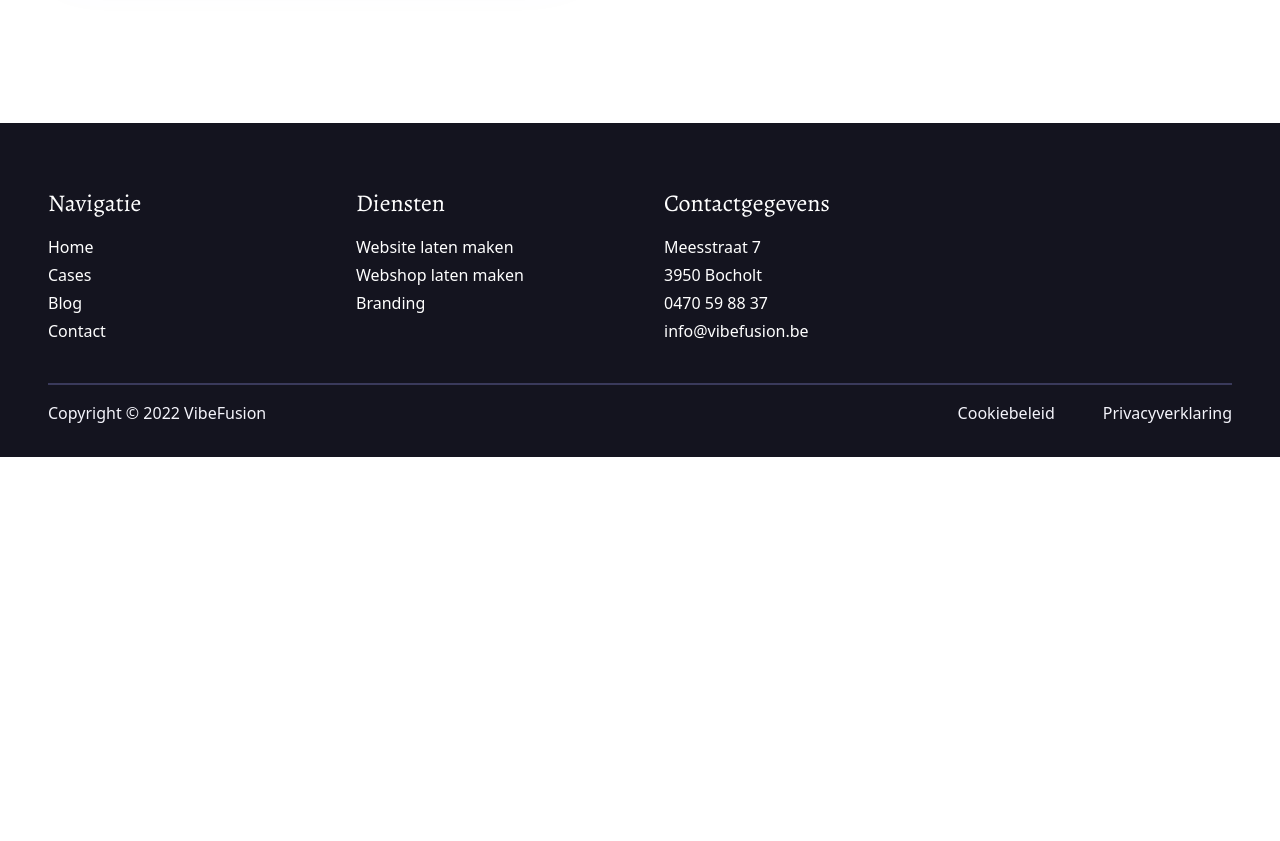
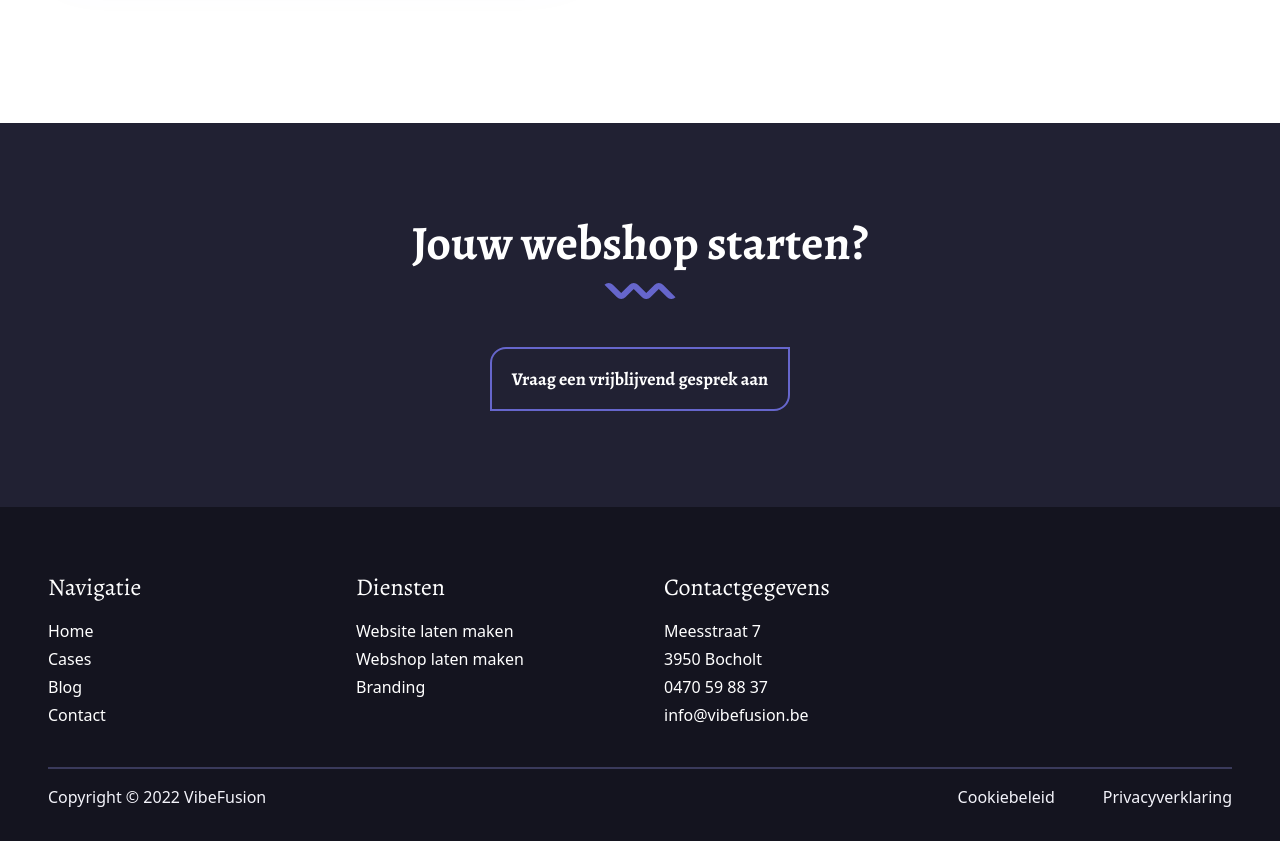
Before and after one commit to Citingdude/vibefusion-front-end, a Nuxt app: page /webshop in a window 1280 px wide. Shown: the part 2380-3221 px from the top of the page. Before the commit the page ends 2837 px from the top, so only its background shows below. Built offline with nearby package versions, Linux system fonts and the light colour scheme.

Commit message:
Add cta section

```diff
--- a/pages/webshop.vue
+++ b/pages/webshop.vue
@@ -24,10 +24,7 @@
 
         <!-- Illustration -->
         <div>
-          <img
-            src="~/assets/images/webshop-illustration.svg"
-            alt=""
-          />
+          <img src="~/assets/images/webshop-illustration.svg" alt="" />
         </div>
       </div>
     </section>
@@ -67,6 +64,7 @@
         </div>
       </div>
     </section>
+
     <!-- Easy -->
     <section
       class="bg-light-main pt-16 lg:pt-32 pb-20 lg:pb-40 section-padding-x"
@@ -100,6 +98,17 @@
         </div>
       </div>
     </section>
+
+    <!-- Cta -->
+    <section class="bg-dark-300 py-20 lg:py-24 section-padding-x">
+      <div class="flex flex-col items-center container mx-auto">
+        <LayoutHeading class="text-light-main text-center mb-12" title="Jouw webshop starten?" />
+
+        <AppButton color="transparent-alt">
+          Vraag een vrijblijvend gesprek aan
+        </AppButton>
+      </div>
+    </section>
   </div>
 </template>
 
```
